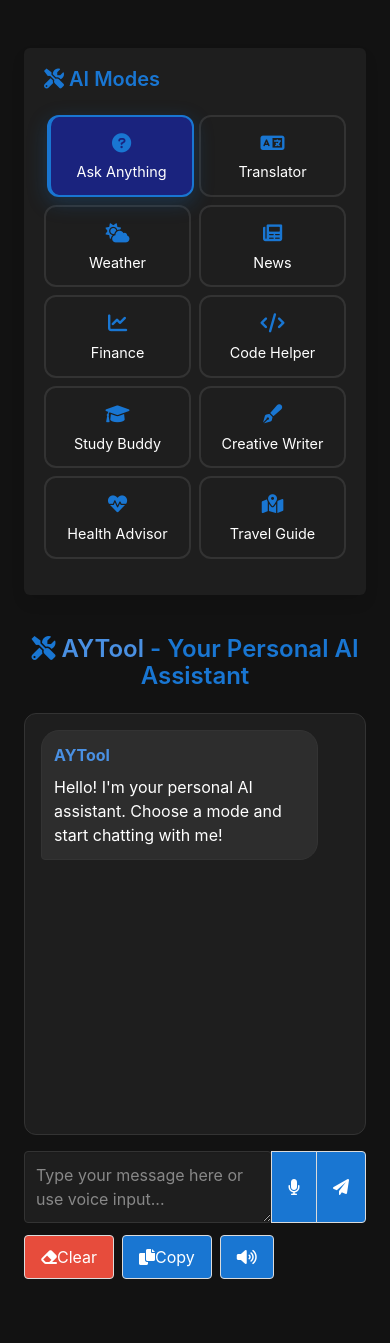
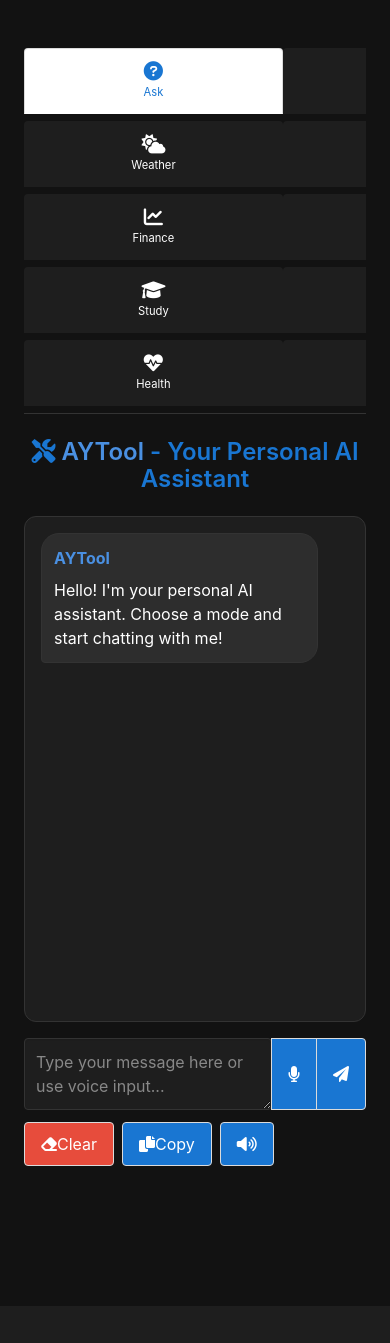
Before and after one commit to atulyadav128/translate, a Flask app: page / in a window 390 px wide. Shown: the part 52-1395 px from the top of the page. After the commit the page ends 1218 px from the top, so only its background shows below. Run offline with Flask 3, Linux system fonts and the light colour scheme; some libraries are stand-ins or nearby versions.

Commit message:
Replace sidebar with horizontal tabs - much simpler UI, no mobile conflicts

```diff
--- a/templates/index.html
+++ b/templates/index.html
@@ -94,47 +94,30 @@
             border: 1px solid #1565c0;
             box-shadow: 0 2px 4px rgba(25,118,210,0.3);
         }
-        .mode-selector {
-            display: flex;
-            flex-direction: column;
-            gap: 0.5rem;
-            margin-bottom: 1rem;
+        /* Tab styling */
+        .tabs {
+            margin-bottom: 2rem;
         }
-        .mode-card {
-            padding: 0.75rem;
-            border: 2px solid #333333;
-            border-radius: 12px;
-            text-align: left;
-            cursor: pointer;
-            transition: all 0.3s ease;
+        .tabs ul {
+            border-bottom-color: #333333;
+        }
+        .tabs li a {
+            color: #ffffff;
+            border-color: #333333;
             background-color: #1e1e1e;
-            color: #ffffff;
-            min-height: auto;
-            height: auto;
-            display: flex;
-            align-items: center;
-            gap: 0.75rem;
-            flex-wrap: wrap;
-            word-wrap: break-word;
-            overflow-wrap: break-word;
         }
-        .mode-card:hover {
+        .tabs li a:hover {
+            color: #1976d2;
             border-color: #1976d2;
             background-color: #2d2d2d;
-            transform: translateX(3px);
-            box-shadow: 0 4px 12px rgba(25,118,210,0.15);
         }
-        .mode-card.active {
+        .tabs li.is-active a {
+            color: #1976d2;
             border-color: #1976d2;
             background-color: #1a237e;
-            transform: translateX(3px);
-            box-shadow: 0 6px 20px rgba(25,118,210,0.25);
-            border-left: 4px solid #1976d2;
         }
-        .mode-icon {
-            font-size: 1.5rem;
-            color: #1976d2;
-            flex-shrink: 0;
+        .tabs li a i {
+            margin-right: 0.5rem;
         }
 
         /* Responsive font sizing for zoom levels */
@@ -338,44 +321,39 @@
             margin-bottom: 1rem;
         }
 
-        /* Ultra-simple mobile layout */
+        /* Mobile tabs layout */
         @media screen and (max-width: 1200px) {
-            .columns {
-                display: block !important;
-                height: auto !important;
-                overflow: visible !important;
+            .tabs ul {
+                flex-wrap: wrap !important;
+                justify-content: center !important;
             }
-            .column {
-                width: 100% !important;
-                height: auto !important;
-                margin-bottom: 1rem !important;
-                overflow: visible !important;
+            .tabs li {
+                flex: 1 !important;
+                min-width: calc(50% - 0.25rem) !important;
+                margin-bottom: 0.5rem !important;
             }
-            .chat-container {
-                height: 50vh !important;
-                max-height: 50vh !important;
-                margin-bottom: 1rem !important;
-                overflow-y: auto !important;
-                overflow-x: hidden !important;
-            }
-            .mode-selector {
-                display: grid !important;
-                grid-template-columns: repeat(2, 1fr) !important;
-                gap: 0.5rem !important;
-            }
-            .mode-card {
-                min-height: 60px !important;
-                padding: 0.75rem !important;
-                font-size: 0.9rem !important;
+            .tabs li a {
+                padding: 0.75rem 0.5rem !important;
+                font-size: 0.8rem !important;
                 text-align: center !important;
                 display: flex !important;
                 flex-direction: column !important;
                 align-items: center !important;
-                justify-content: center !important;
                 gap: 0.25rem !important;
             }
-            .mode-icon {
+            .tabs li a i {
+                margin-right: 0 !important;
                 font-size: 1.2rem !important;
+            }
+            .tabs li a span {
+                font-size: 0.7rem !important;
+            }
+            .chat-container {
+                height: 60vh !important;
+                max-height: 60vh !important;
+                margin-bottom: 1rem !important;
+                overflow-y: auto !important;
+                overflow-x: hidden !important;
             }
             .button {
                 min-height: 44px !important;
@@ -399,61 +377,45 @@
 
     <section class="section">
         <div class="container">
-            <div class="columns">
-                <!-- AI Modes Sidebar -->
-                <div class="column is-2">
-                    <div class="box">
-                        <h3 class="title is-5 section-title">
-                            <i class="fas fa-tools"></i>
-                            AI Modes
-                        </h3>
-                        <div class="mode-selector" id="modeSelector">
-                            <div class="mode-card active" data-mode="default">
-                                <div class="mode-icon"><i class="fas fa-question-circle"></i></div>
-                                <div>Ask Anything</div>
-                            </div>
-                            <div class="mode-card" data-mode="translator">
-                                <div class="mode-icon"><i class="fas fa-language"></i></div>
-                                <div>Translator</div>
-                            </div>
-                            <div class="mode-card" data-mode="weather">
-                                <div class="mode-icon"><i class="fas fa-cloud-sun"></i></div>
-                                <div>Weather</div>
-                            </div>
-                            <div class="mode-card" data-mode="news">
-                                <div class="mode-icon"><i class="fas fa-newspaper"></i></div>
-                                <div>News</div>
-                            </div>
-                            <div class="mode-card" data-mode="finance">
-                                <div class="mode-icon"><i class="fas fa-chart-line"></i></div>
-                                <div>Finance</div>
-                            </div>
-                            <div class="mode-card" data-mode="code_helper">
-                                <div class="mode-icon"><i class="fas fa-code"></i></div>
-                                <div>Code Helper</div>
-                            </div>
-                            <div class="mode-card" data-mode="study_buddy">
-                                <div class="mode-icon"><i class="fas fa-graduation-cap"></i></div>
-                                <div>Study Buddy</div>
-                            </div>
-                            <div class="mode-card" data-mode="creative_writer">
-                                <div class="mode-icon"><i class="fas fa-pen-fancy"></i></div>
-                                <div>Creative Writer</div>
-                            </div>
-                            <div class="mode-card" data-mode="health_advisor">
-                                <div class="mode-icon"><i class="fas fa-heartbeat"></i></div>
-                                <div>Health Advisor</div>
-                            </div>
-                            <div class="mode-card" data-mode="travel_guide">
-                                <div class="mode-icon"><i class="fas fa-map-marked-alt"></i></div>
-                                <div>Travel Guide</div>
-                            </div>
-                        </div>
-            </div>
+            <!-- Mode Tabs -->
+            <div class="tabs is-centered is-boxed">
+                <ul id="modeTabs">
+                    <li class="is-active" data-mode="default">
+                        <a><i class="fas fa-question-circle"></i><span>Ask</span></a>
+                    </li>
+                    <li data-mode="translator">
+                        <a><i class="fas fa-language"></i><span>Translate</span></a>
+                    </li>
+                    <li data-mode="weather">
+                        <a><i class="fas fa-cloud-sun"></i><span>Weather</span></a>
+                    </li>
+                    <li data-mode="news">
+                        <a><i class="fas fa-newspaper"></i><span>News</span></a>
+                    </li>
+                    <li data-mode="finance">
+                        <a><i class="fas fa-chart-line"></i><span>Finance</span></a>
+                    </li>
+                    <li data-mode="code_helper">
+                        <a><i class="fas fa-code"></i><span>Code</span></a>
+                    </li>
+                    <li data-mode="study_buddy">
+                        <a><i class="fas fa-graduation-cap"></i><span>Study</span></a>
+                    </li>
+                    <li data-mode="creative_writer">
+                        <a><i class="fas fa-pen-fancy"></i><span>Write</span></a>
+                    </li>
+                    <li data-mode="health_advisor">
+                        <a><i class="fas fa-heartbeat"></i><span>Health</span></a>
+                    </li>
+                    <li data-mode="travel_guide">
+                        <a><i class="fas fa-map-marked-alt"></i><span>Travel</span></a>
+                    </li>
+                </ul>
             </div>
 
-                <!-- Main Chat Area -->
-                <div class="column is-10">
+            <!-- Main Chat Area -->
+            <div class="columns">
+                <div class="column is-12">
                     <div class="title-section">
                         <h1 class="title is-4 section-title">
                             <i class="fas fa-tools"></i>
@@ -550,11 +512,11 @@
         let isListening = false;
         let speechSynthesis = window.speechSynthesis;
 
-        // Mode selector functionality
-        document.querySelectorAll('.mode-card').forEach(card => {
-            card.addEventListener('click', function() {
-                document.querySelectorAll('.mode-card').forEach(c => c.classList.remove('active'));
-                this.classList.add('active');
+        // Mode tabs functionality
+        document.querySelectorAll('#modeTabs li').forEach(tab => {
+            tab.addEventListener('click', function() {
+                document.querySelectorAll('#modeTabs li').forEach(t => t.classList.remove('is-active'));
+                this.classList.add('is-active');
                 currentMode = this.dataset.mode;
                 updateModeInfo();
             });
```
